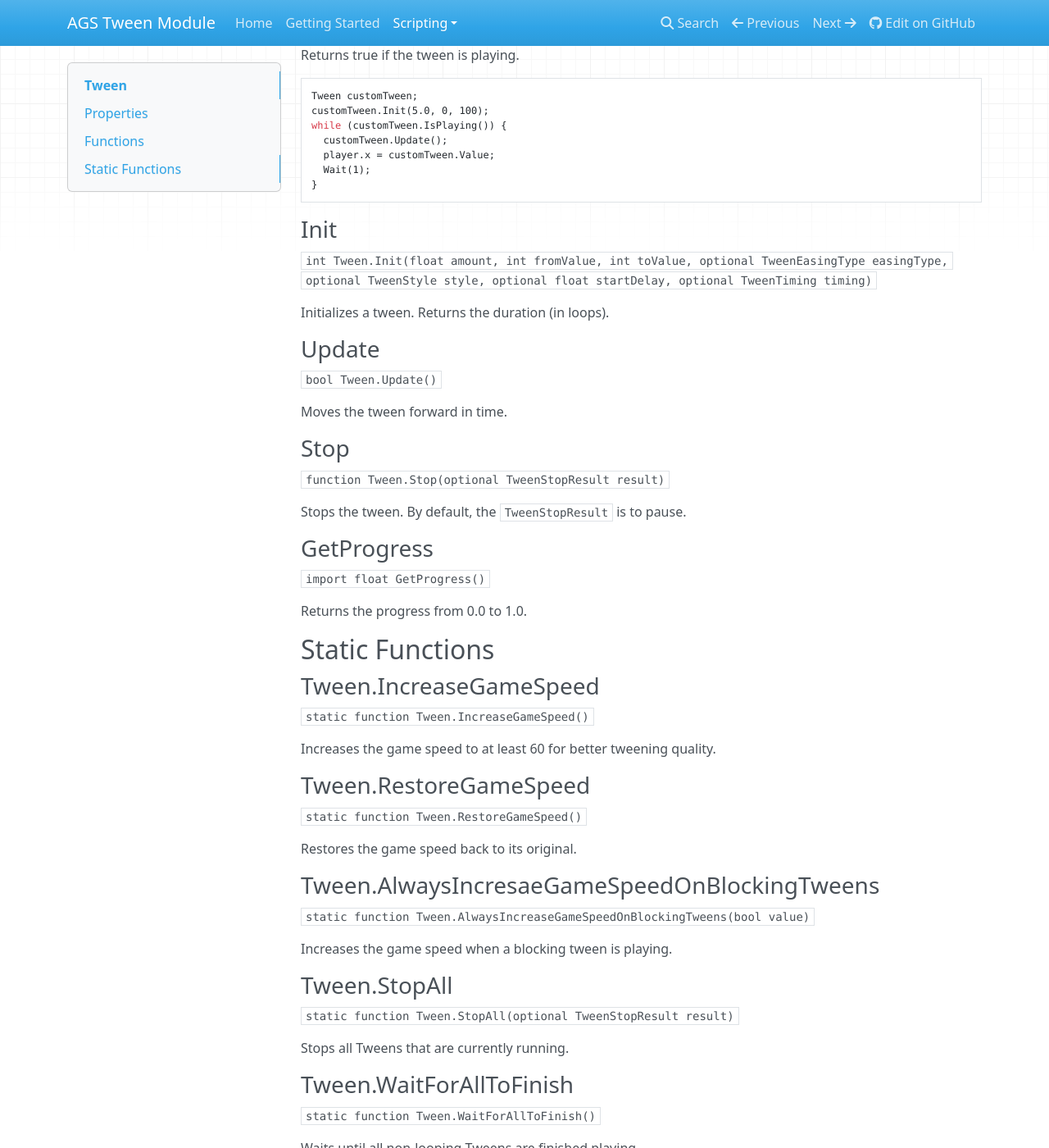
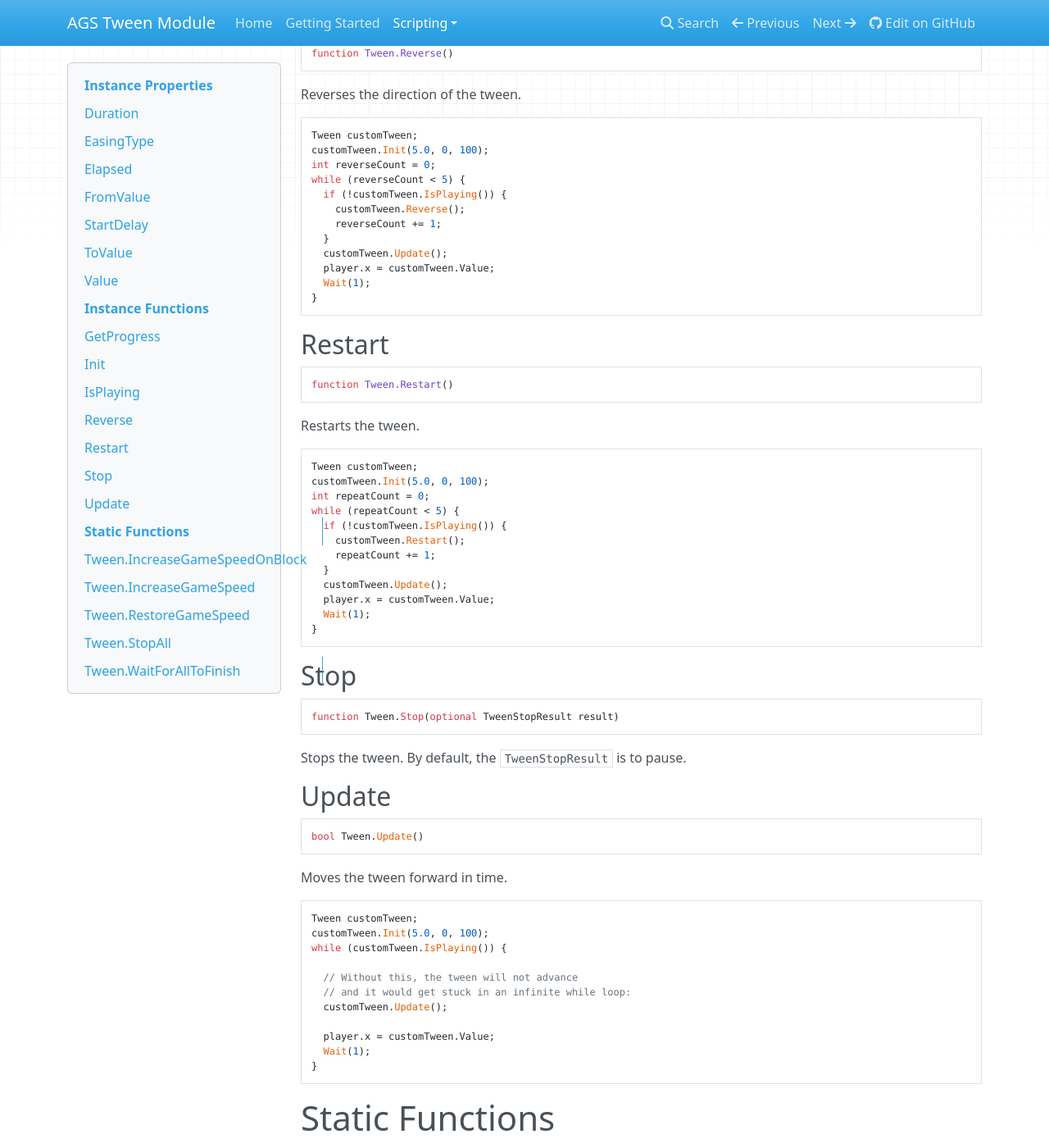
Before and after one commit to edmundito/ags-tween, an MkDocs documentation site: the page built from docs/scripting/tween.md, in a window 1280 px wide and 1400 px high, scrolled down 1880 px. Shown: the whole window at 82% size. Built offline with MkDocs 1.6.1, drawn with Linux system fonts in a browser that asks for light colours; nearby versions of some CDN libraries; old or Windows-style settings are respelled for this version of MkDocs; some of the changed text lies outside the part shown.

Commit message:
Scripting Tween page doc formatting.

```diff
--- a/docs/scripting/tween.md
+++ b/docs/scripting/tween.md
@@ -1,5 +1,3 @@
-# Tween
-
 `Tween` is a custom Tween object. You can use custom Tweens for advance use, or to have more manual control.
 
     Tween customTween;
@@ -14,43 +12,71 @@
 shared between the internal tweens and the custom tweens. This documentation does not
 distinguish `TweenBase`, however.
 
-## Properties
+# Instance Properties
 
-### Duration
+## Duration
 
-`readonly float Tween.Duration;`
+    readonly float Tween.Duration;
 
-### EasingType
+## EasingType
 
-`readonly TweenEasingType Tween.EasingType;`
+    readonly TweenEasingType Tween.EasingType;
 
-### Elapsed
+## Elapsed
 
-`readonly float Tween.Elapsed;`
+    readonly float Tween.Elapsed;
 
-### FromValue
+## FromValue
 
-`readonly float Tween.FromValue;`
+    readonly float Tween.FromValue;
 
-### StartDelay
+## StartDelay
 
-`readonly float Tween.StartDelay;`
+    readonly float Tween.StartDelay;
 
-### ToValue
+## ToValue
 
-`readonly float Tween.ToValue;`
+    readonly float Tween.ToValue;
 
-### Value
+## Value
 
-`readonly int Tween.Value;`
+    readonly int Tween.Value;
 
 
-## Functions
+# Instance Functions
+
+## GetProgress
+
+    import float GetProgress()
+
+Returns the progress from 0.0 to 1.0.
+
+## Init
+
+    int Tween.Init(float amount, int fromValue, int toValue,
+      optional TweenEasingType easingType, optional TweenStyle style,
+      optional float startDelay, optional TweenTiming timing)
+
+Initializes a tween. Returns the duration (in loops).
+
+## IsPlaying
+
+    bool Tween.IsPlaying()
+
+Returns true if the tween is playing.
+
+    Tween customTween;
+    customTween.Init(5.0, 0, 100);
+    while (customTween.IsPlaying()) {
+      customTween.Update();
+      player.x = customTween.Value;
+      Wait(1);
+    }
 
 
-### Reverse
+## Reverse
 
-`function Tween.Reverse()`
+    function Tween.Reverse()
 
 Reverses the direction of the tween.
 
@@ -67,8 +93,9 @@
       Wait(1);
     }
 
-### Restart
-`function Tween.Restart()`
+## Restart
+
+    function Tween.Restart()
 
 Restarts the tween.
 
@@ -85,73 +112,60 @@
       Wait(1);
     }
 
-### IsPlaying
+## Stop
 
-`bool Tween.IsPlaying()`
+    function Tween.Stop(optional TweenStopResult result)
 
-Returns true if the tween is playing.
+Stops the tween. By default, the `TweenStopResult` is to pause.
+
+## Update
+
+    bool Tween.Update()
+
+Moves the tween forward in time.
 
     Tween customTween;
     customTween.Init(5.0, 0, 100);
     while (customTween.IsPlaying()) {
+
+      // Without this, the tween will not advance
+      // and it would get stuck in an infinite while loop:
       customTween.Update();
+
       player.x = customTween.Value;
       Wait(1);
     }
 
-### Init
 
-`int Tween.Init(float amount, int fromValue, int toValue, optional TweenEasingType easingType,`
-  `optional TweenStyle style, optional float startDelay, optional TweenTiming timing)`
+# Static Functions
 
-Initializes a tween. Returns the duration (in loops).
+## Tween.IncreaseGameSpeedOnBlock
 
-### Update
+    static function Tween.IncreaseGameSpeedOnBlock(bool value)
 
-`bool Tween.Update()`
+Increases the game speed when a blocking tween is playing.
 
-Moves the tween forward in time.
-
-### Stop
-
-`function Tween.Stop(optional TweenStopResult result)`
-
-Stops the tween. By default, the `TweenStopResult` is to pause.
-
-### GetProgress
-
-`import float GetProgress()`
-
-Returns the progress from 0.0 to 1.0.
-
-## Static Functions
-
-### Tween.IncreaseGameSpeed
-`static function Tween.IncreaseGameSpeed()`
+## Tween.IncreaseGameSpeed
+    static function Tween.IncreaseGameSpeed()
 
 Increases the game speed to at least 60 for better tweening quality.
 
 
-### Tween.RestoreGameSpeed
+## Tween.RestoreGameSpeed
 
-`static function Tween.RestoreGameSpeed()`
+    static function Tween.RestoreGameSpeed()
 
 Restores the game speed back to its original.
 
-### Tween.AlwaysIncresaeGameSpeedOnBlockingTweens
 
-`static function Tween.AlwaysIncreaseGameSpeedOnBlockingTweens(bool value)`
+## Tween.StopAll
 
-Increases the game speed when a blocking tween is playing.
-
-### Tween.StopAll
-
-`static function Tween.StopAll(optional TweenStopResult result)`
+    static function Tween.StopAll(optional TweenStopResult result)
 
 Stops all Tweens that are currently running.
 
-### Tween.WaitForAllToFinish
+## Tween.WaitForAllToFinish
 
-`static function Tween.WaitForAllToFinish()`
+  static function Tween.WaitForAllToFinish()
 
 Waits until all non-looping Tweens are finished playing.
```
